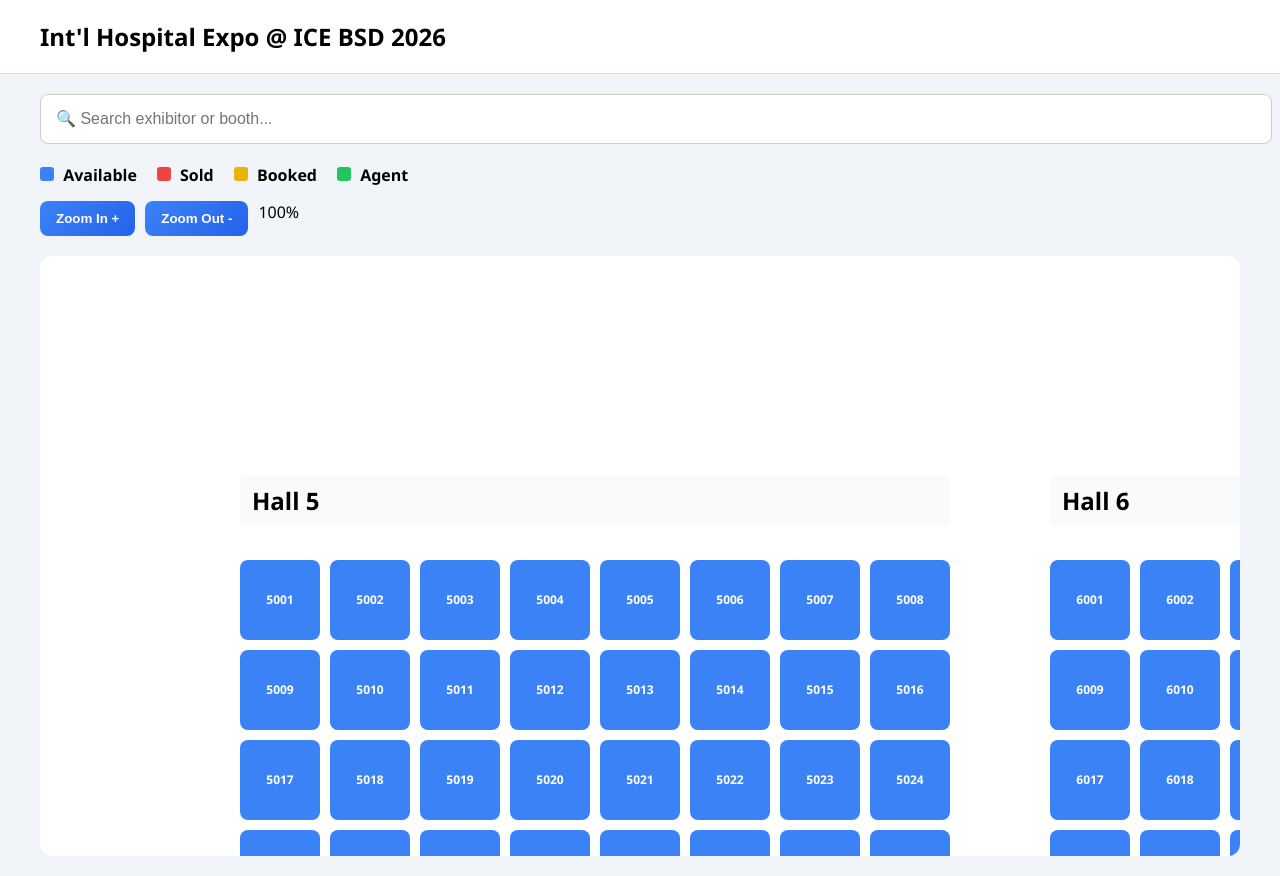
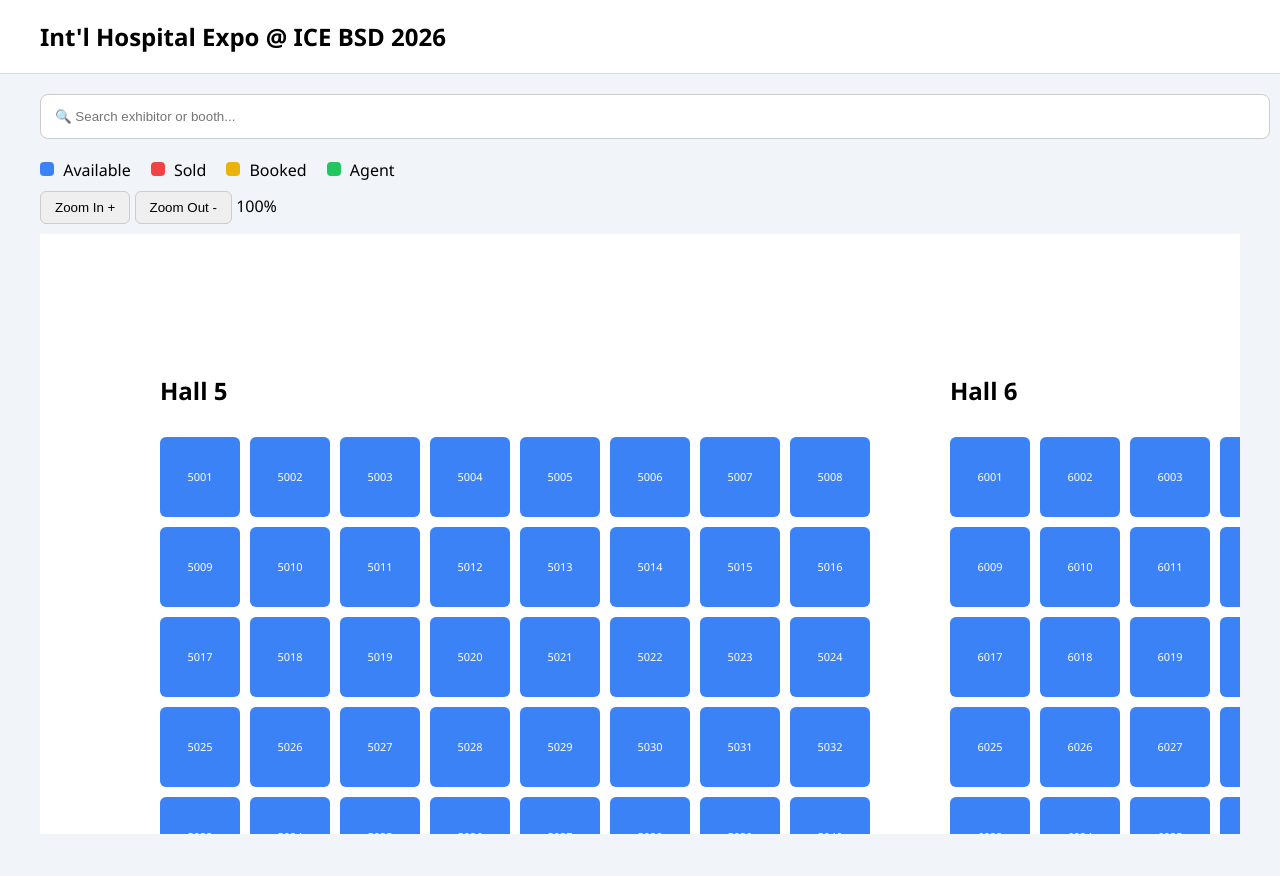
Before and after one commit to cupluxmania/mabuy2, a plain HTML site: page index.html in a window 1280 px wide. After the commit the page ends 854 px from the top, so only its background shows below. Drawn offline with Linux system fonts and the light colour scheme; no server answers.

Commit message:
Update style.css

```diff
--- a/style.css
+++ b/style.css
@@ -1,115 +1,120 @@
-body { margin: 0; font-family: 'Segoe UI', Arial, sans-serif; background: #f1f5f9; overflow-x: hidden; }
-header { background: white; padding: 20px 40px; font-size: 24px; border-bottom: 1px solid #ddd; font-weight: bold; }
+body { margin: 0; font-family: 'Segoe UI', Arial, sans-serif; background: #f1f5f9; }
+
+header {
+    background: white;
+    padding: 20px 40px;
+    font-size: 24px;
+    border-bottom: 1px solid #ddd;
+    font-weight: bold;
+}
+
 .container { padding: 20px 40px; }
 
-/* SEARCH */
-.searchWrapper { position: relative; margin-bottom: 20px; z-index: 1000; }
-#searchBox { width: 100%; padding: 15px; font-size: 16px; border-radius: 8px; border: 1px solid #ccc; }
-#suggestions { position: absolute; width: 100%; background: white; border-radius: 8px; display: none; max-height: 300px; overflow-y: auto; }
-.suggestionItem { padding: 12px; cursor: pointer; }
-.suggestionItem:hover { background: #eff6ff; }
+.searchWrapper { position: relative; margin-bottom: 20px; }
+#searchBox {
+    width: 100%;
+    padding: 14px;
+    border-radius: 8px;
+    border: 1px solid #ccc;
+}
 
-/* LEGEND */
-#legend { display: flex; gap: 20px; margin-bottom: 15px; font-weight: bold; }
-.dot { width: 14px; height: 14px; display: inline-block; border-radius: 3px; margin-right: 5px; }
+#suggestions {
+    position: absolute;
+    width: 100%;
+    background: white;
+    display: none;
+    max-height: 300px;
+    overflow-y: auto;
+    box-shadow: 0 10px 25px rgba(0,0,0,0.2);
+}
 
-.available { background: #3b82f6; } /* blue */
-.sold { background: #ef4444; }      /* red */
-.booked { background: #eab308; }    /* yellow */
-.agent { background: #22c55e; }     /* green */
+.suggestionItem {
+    padding: 10px;
+    cursor: pointer;
+}
+.suggestionItem:hover {
+    background: #e2e8f0;
+}
 
-/* MENU */
-#menu { margin-bottom: 20px; display: flex; gap: 10px; }
+#legend { display: flex; gap: 20px; margin-bottom: 10px; }
+
+.dot {
+    width: 14px;
+    height: 14px;
+    display: inline-block;
+    border-radius: 4px;
+    margin-right: 5px;
+}
+
+.available { background: #3b82f6; }
+.sold { background: #ef4444; }
+.booked { background: #eab308; }
+.agent { background: #22c55e; }
+
+#menu { margin-bottom: 10px; }
 button {
-    padding: 10px 16px;
+    padding: 8px 14px;
+    border-radius: 6px;
+    border: 1px solid #ccc;
     cursor: pointer;
-    background: linear-gradient(135deg,#3b82f6,#2563eb);
-    border: none;
-    color: white;
-    border-radius: 8px;
-    font-weight: bold;
 }
-button:hover { opacity: 0.9; }
 
-/* FLOOR */
 #floorContainer {
     height: 75vh;
     overflow: auto;
-    background: #fff;
-    border-radius: 12px;
+    background: white;
     cursor: grab;
-    user-select: none;
 }
-#floorContainer:active { cursor: grabbing; }
 
 #floor {
     display: flex;
-    gap: 100px;
-    padding: 200px;
+    gap: 80px;
+    padding: 120px;
     transform-origin: 0 0;
 }
 
-/* HALL */
-.hall { display: flex; flex-direction: column; gap: 15px; }
-.hall h2 { background: #f8fafc; padding: 8px 12px; border-radius: 6px; }
+.hall { display: flex; flex-direction: column; gap: 10px; }
 
-/* GRID */
-.grid { display: grid; grid-template-columns: repeat(8, 80px); gap: 10px; }
+.grid {
+    display: grid;
+    grid-template-columns: repeat(8, 80px);
+    gap: 10px;
+}
 
-/* BOOTH */
 .booth {
     width: 80px;
     height: 80px;
-    border-radius: 8px;
     display: flex;
+    align-items: center;
     justify-content: center;
-    align-items: center;
     color: white;
-    font-size: 12px;
-    font-weight: bold;
+    font-size: 11px;
+    border-radius: 6px;
+    cursor: pointer;
     position: relative;
 }
 
-/* TOOLTIP */
 .booth:hover::after {
     content: attr(data-tooltip);
     position: absolute;
     bottom: 110%;
-    background: #111;
+    background: black;
     color: white;
-    padding: 5px 10px;
-    border-radius: 6px;
+    padding: 5px;
+    font-size: 11px;
 }
 
-/* HIGHLIGHT */
 .highlight {
-    outline: 4px solid #facc15;
-    animation: blink 1s infinite;
-}
-@keyframes blink {
-    50% { opacity: 0.3; }
+    outline: 4px solid yellow;
 }
 
-/* PANEL */
 #sidePanel {
     position: fixed;
     right: 20px;
     top: 120px;
     background: white;
     padding: 20px;
-    border-radius: 12px;
+    border-radius: 10px;
 }
+
 .hidden { display: none; }
-
-/* KEEP YOUR STYLE, ONLY ADD BELOW */
-
-.sold { background: #ef4444; }     /* RED */
-.booked { background: #eab308; }   /* YELLOW */
-.agent { background: #22c55e; }    /* GREEN */
-.available { background: #3b82f6; }
-
-/* smoother UI */
-button:hover {
-    background: #f1f5f9;
-    transform: translateY(-1px);
-}
```
